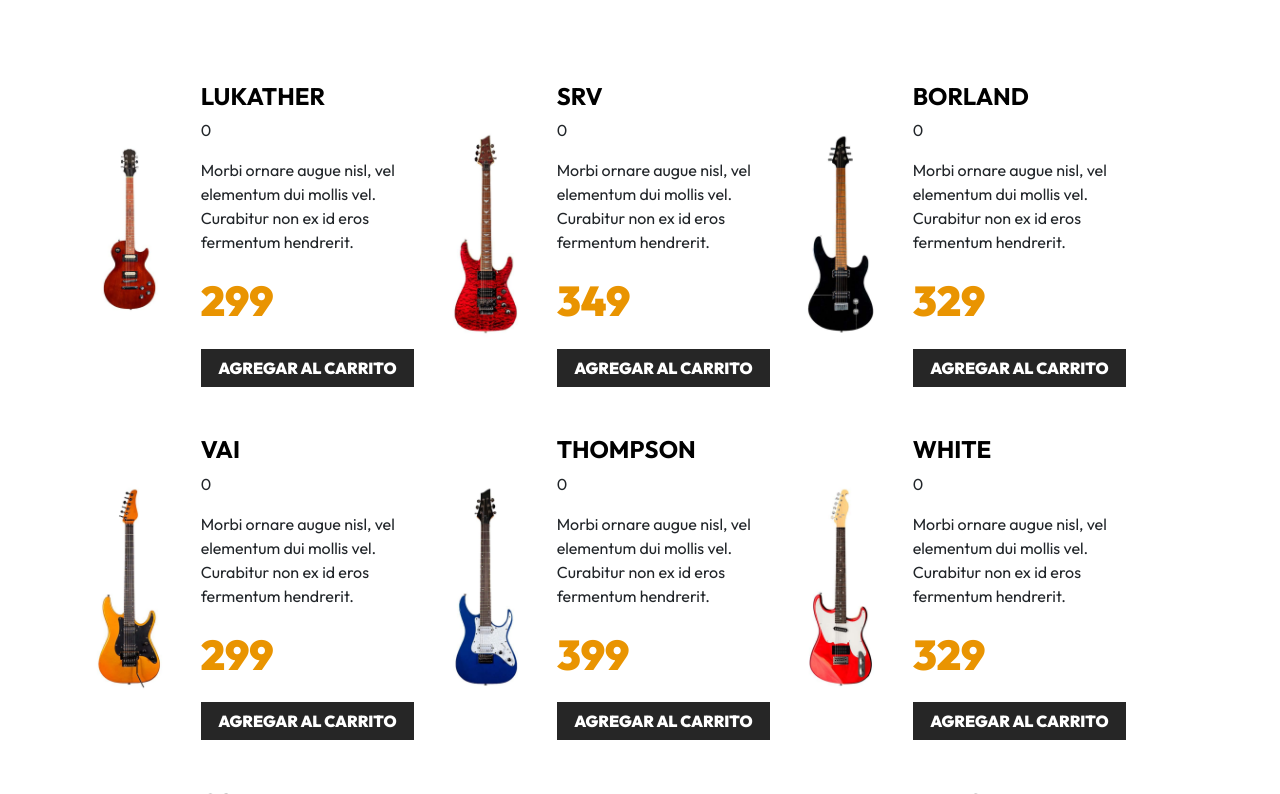
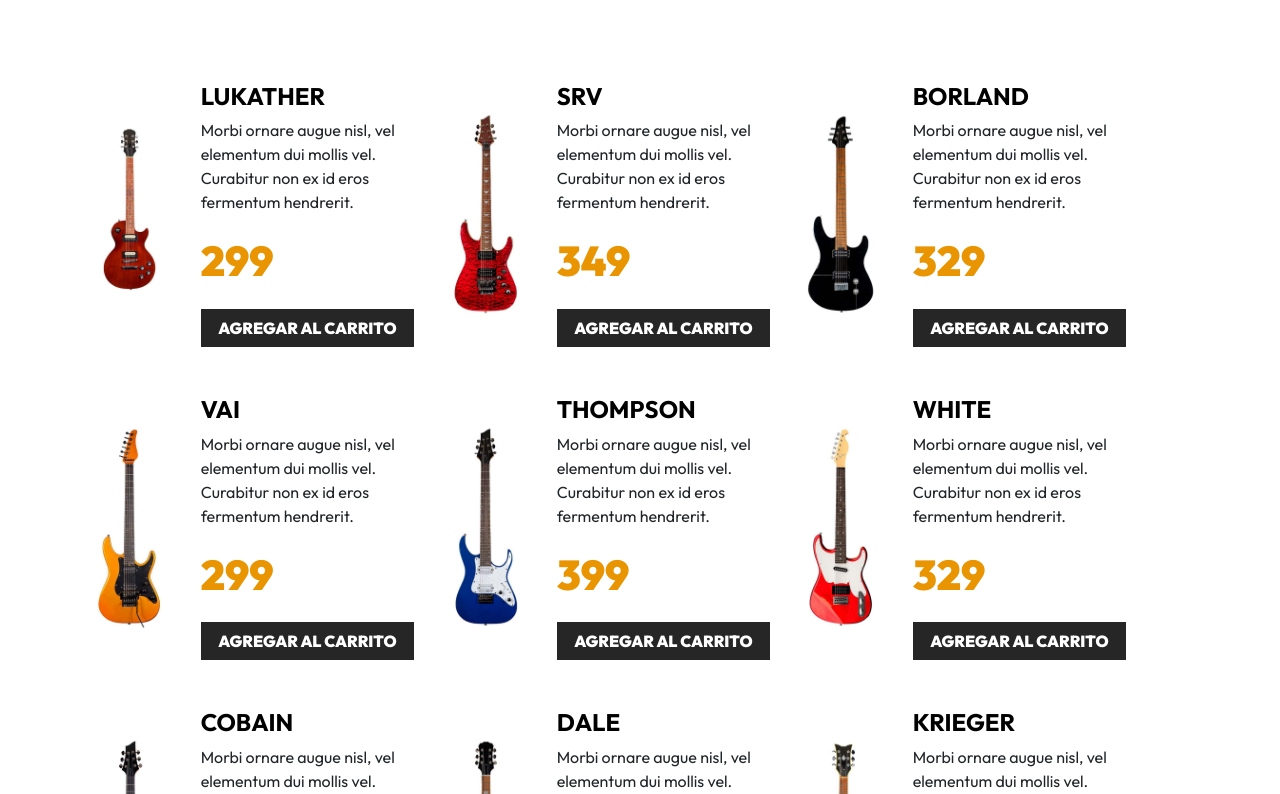
Before and after one commit to Jair-vet/Guitarras-LA-Vue, a Vue app: page / in a window 1280 px wide. Shown: the part 826-1620 px from the top of the page. Built offline with nearby package versions, Linux system fonts and the light colour scheme.

Commit message:
Pasamos el objeto hijo al padre para agregar la guitarra que queremos

```diff
--- a/src/App.vue
+++ b/src/App.vue
@@ -15,9 +15,8 @@
     /* state.guitarras = db */   // usando Reactive
   })
 
-  const incrementar = () => {
-    alert('Agrego 1')
-    // numero.value++
+  const agregarCarrito = (guitarra) => {
+    console.log(guitarra);
   }
 
 </script>
@@ -130,7 +129,7 @@
               v-for="guitarra in guitarras"
               :guitarra="guitarra"
               :key="guitarra.key"
-              @incrementar="incrementar"
+              @agregar-carrito="agregarCarrito"
             />
           </div>
       </main>
--- a/src/components/Guitarra.vue
+++ b/src/components/Guitarra.vue
@@ -1,7 +1,5 @@
 <script setup>
-import { ref } from 'vue';
 
-const numero = ref(0)
 const props = defineProps({
     guitarra: {
         type: Object,
@@ -9,7 +7,7 @@ const props = defineProps({
     }
 })
 
-defineEmits(['incrementar'])
+defineEmits(['agregar-carrito'])
 
 
 </script>
@@ -26,13 +24,12 @@ defineEmits(['incrementar'])
         </div>
         <div class="col-8">
             <h3 class="text-black fs-4 fw-bold text-uppercase">{{ guitarra.nombre }}</h3>
-            <p>{{ numero }}</p>
             <p>{{ guitarra.descripcion }}</p>
             <p class="fw-black text-primary fs-3">{{ guitarra.precio }}</p>
             <button
                 type="button"
                 class="btn btn-dark w-100"
-                @:click="$emit('incrementar')"
+                @:click="$emit('agregar-carrito', guitarra)"
             >Agregar al Carrito</button>
         </div>
     </div><!-- FIN GUITARRA -->
```
